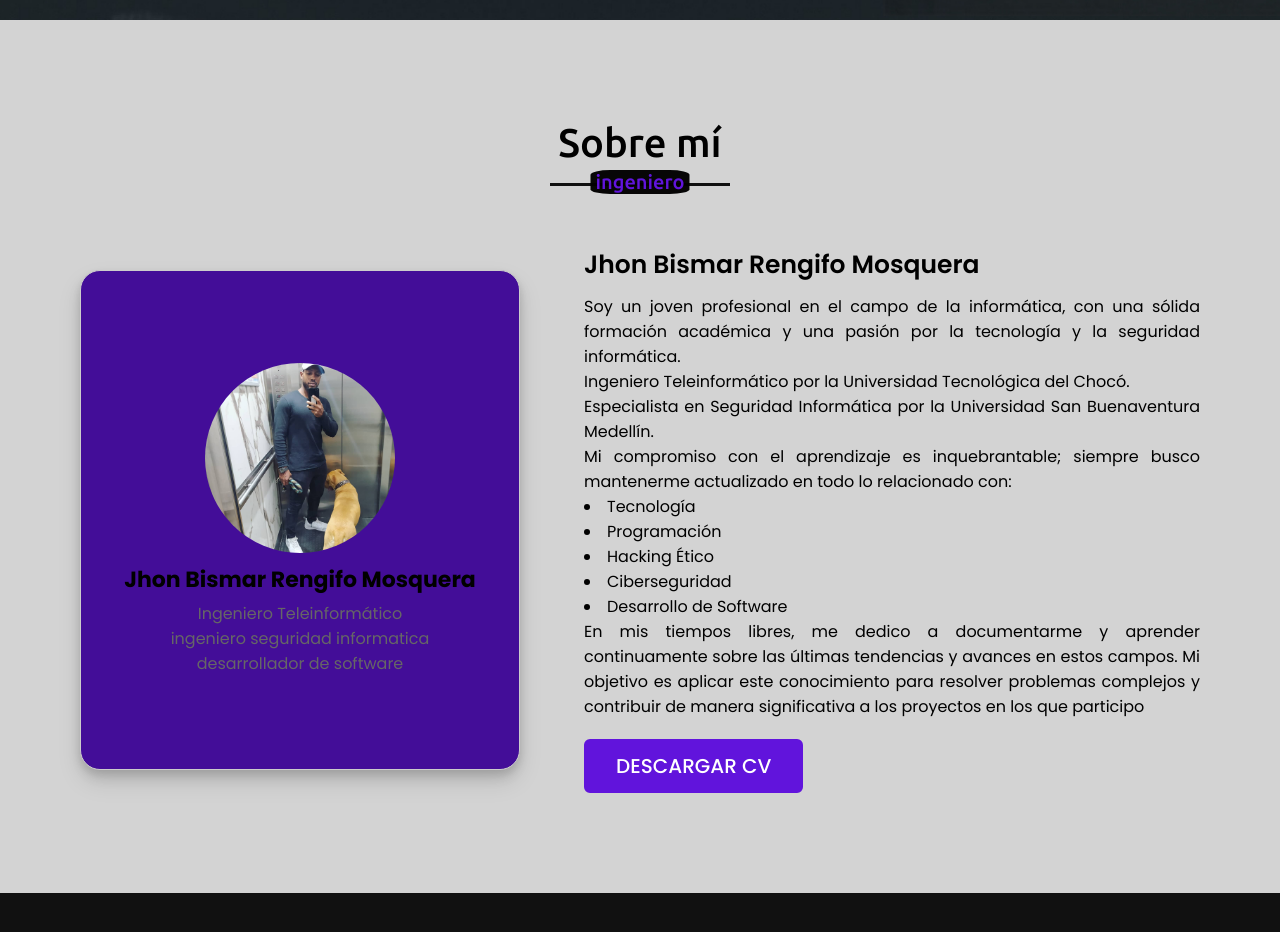
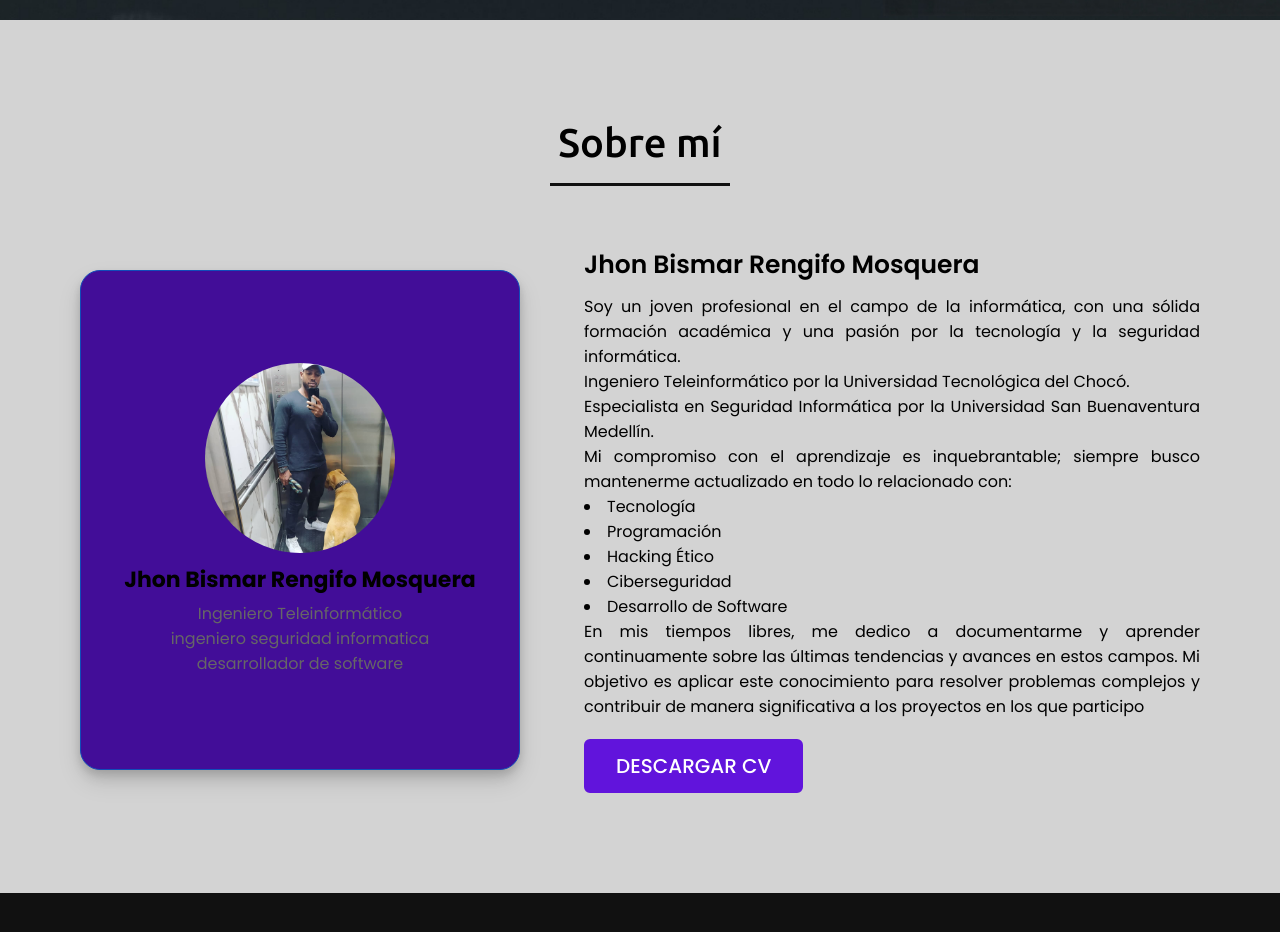
Before and after one commit to galantehack/portafolio-jhon-ING, a plain HTML site: page index.html in a window 1280 px wide. Shown: the part 780-1712 px from the top of the page. Drawn offline with nearby package versions, Linux system fonts and the light colour scheme.

Commit message:
PORTAFOLIO JHON BISMAR

```diff
--- a/style.css
+++ b/style.css
@@ -86,13 +86,13 @@ body{
   }
 
   .front {
-    background-color:  rgb(67, 13, 152);
+    background-color:  rgb(66, 13, 152);
     padding: 20px;
     display: flex;
     flex-direction: column;
     align-items: center;
     justify-content: center;
-    border: 1px solid #ccc;
+    border: 1px solid #114cb9;
     border-radius: 20px;
     box-shadow: 0 4px 8px rgba(0, 0, 0, 0.1),
                 0 8px 16px rgba(0, 0, 0, 0.1),
@@ -100,7 +100,7 @@ body{
   }
 
   .back {
-    background-color: #d0dbe9bc;
+    background-color: #d0dbe948;
     padding: 20px;
     transform: rotateY(180deg);
     border: 1px solid #ccc;
@@ -372,8 +372,8 @@ section .title::after{
 /* about section styling */
 .about .title::after{
     background: rgba(2, 0, 0, 0.973);
-    content: "ingeniero";
-    border-radius: 20%;
+
+
 }
 .about .about-content .left{
     width: 45%;
```
